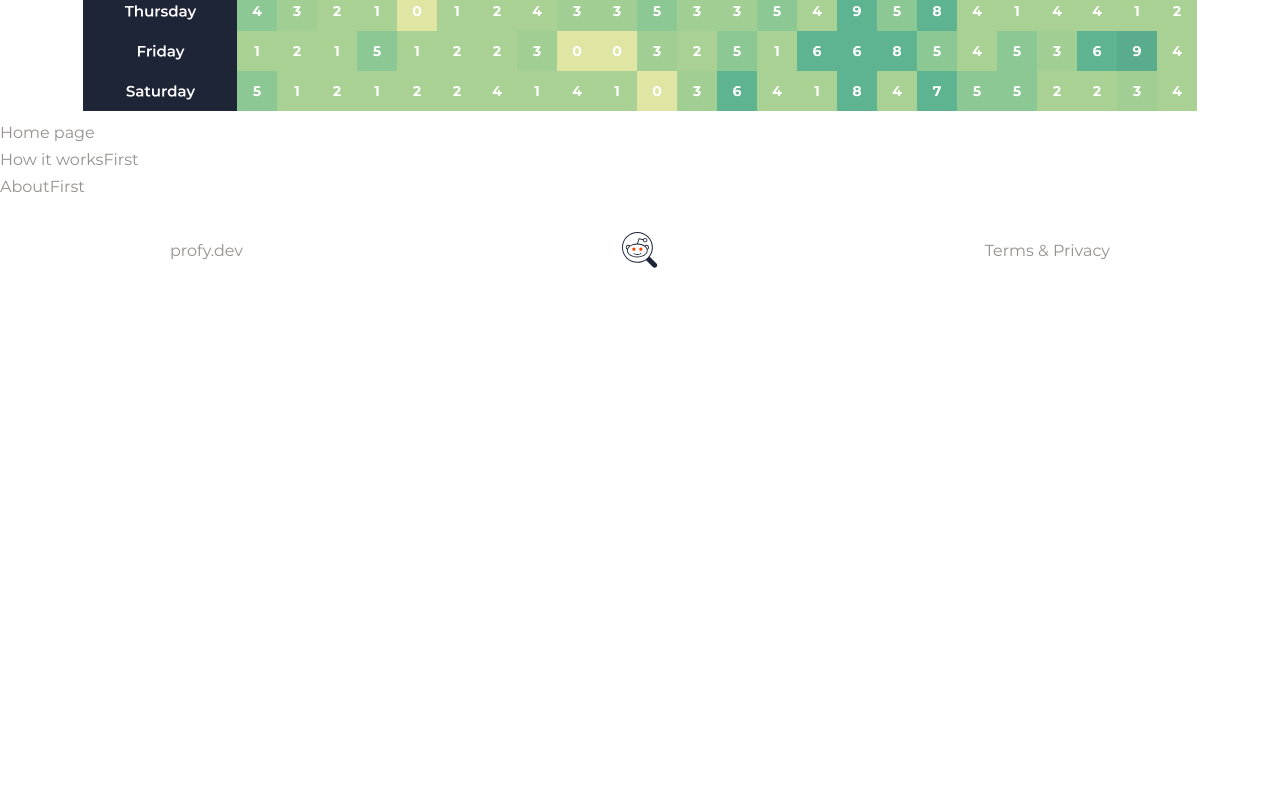
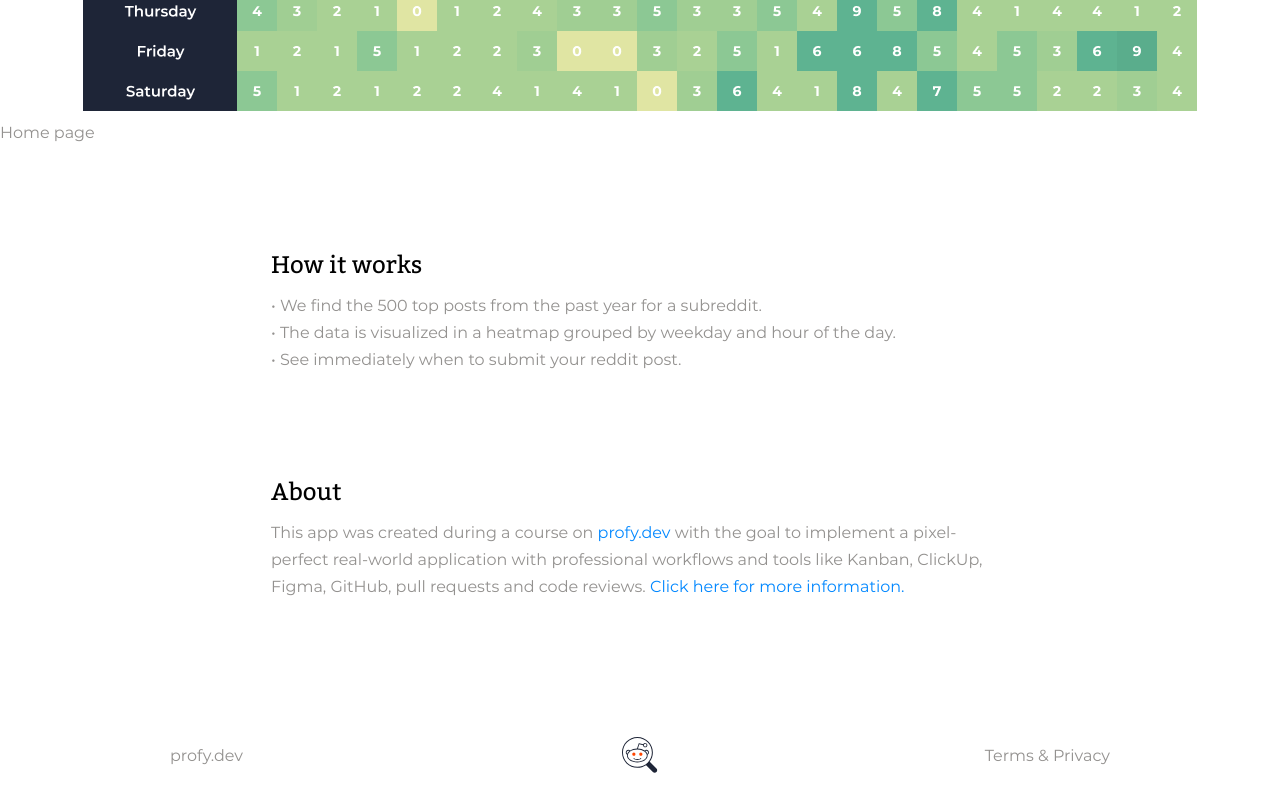
Before and after one commit to egordanilov/reddit-timer, a React (Create React App) app: page / in a window 1280 px wide. Shown: the part 650-1447 px from the top of the page. Before the commit the page ends 950 px from the top, so only its background shows below. Built offline with nearby package versions, Linux system fonts and the light colour scheme.

Commit message:
Info section reimplemented, tests still to be added

```diff
--- a/src/components/Info.js
+++ b/src/components/Info.js
@@ -1,11 +1,12 @@
 import React from 'react';
 import { string, node } from 'prop-types';
 import InfoStyled from '../styles/InfoStyled.style';
+import InfoSectionHeader from '../styles/InfoSectionHeader.style';
 
 function Info({ id, headline, children }) {
   return (
     <InfoStyled id={id}>
-      { headline }
+      <InfoSectionHeader>{ headline }</InfoSectionHeader>
       { children }
     </InfoStyled>
   );
--- a/src/components/InfoSection.js
+++ b/src/components/InfoSection.js
@@ -1,12 +1,25 @@
 import React from 'react';
 import InfoSectionWrapper from '../styles/InfoSectionWrapper.style';
 import Info from './Info';
+import InfoLink from '../styles/InfoLink.style';
 
 function InfoSection() {
   return (
     <InfoSectionWrapper>
-      <Info id="how-it-works" headline="How it works">First</Info>
-      <Info id="about" headline="About">First</Info>
+      <Info id="how-it-works" headline="How it works">
+        • We find the 500 top posts from the past year for a subreddit.
+        <br />
+        • The data is visualized in a heatmap grouped by weekday and hour of the day.
+        <br />
+        • See immediately when to submit your reddit post.
+      </Info>
+      {/* eslint-disable */}
+      <Info id="about" headline="About">
+        This app was created during a course on
+        <InfoLink href="https://profy.dev" target="_blank" rel="noopener noreferrer"> profy.dev </InfoLink> with the goal to implement a pixel-perfect real-world application with professional workflows and tools like Kanban, ClickUp, Figma, GitHub, pull requests and code reviews.
+        <InfoLink href="https://profy.dev/employers" target="_blank" rel="noopener noreferrer"> Click here for more information.</InfoLink>
+      </Info>
+      {/* eslint-enable */}
     </InfoSectionWrapper>
   );
 }
--- a/src/styles/SectionWrapperLink.style.js
+++ b/src/styles/InfoLink.style.js
@@ -1,9 +1,9 @@
 import styled from 'styled-components';
 import theme from './theme';
 
-const SectionWrapperLink = styled.a`
+const InfoLink = styled.a`
     color: ${theme.color.link};
     text-decoration: none;
 `;
 
-export default SectionWrapperLink;
+export default InfoLink;
--- a/src/styles/SectionWrapperHeader.style.js
+++ b/src/styles/InfoSectionHeader.style.js
@@ -1,7 +1,7 @@
 import styled from 'styled-components';
 import theme from './theme';
 
-const SectionWrapperHeader = styled.h2`
+const InfoSectionHeader = styled.h2`
     font-family: ${theme.font.family.headline};
     font-style: normal;
     font-weight: 400;
@@ -11,4 +11,4 @@ const SectionWrapperHeader = styled.h2`
     margin-bottom: 12px;
 `;
 
-export default SectionWrapperHeader;
+export default InfoSectionHeader;
--- a/src/styles/InfoSectionWrapper.style.js
+++ b/src/styles/InfoSectionWrapper.style.js
@@ -1,7 +1,17 @@
 import styled from 'styled-components';
+import theme from './theme';
 
 const InfoSectionWrapper = styled.section`
-    width: 738px;
+    text-align: left;
+    max-width: 738px;
+    margin: 105px auto;
+
+    font-family: ${theme.font.family.default};
+    font-style: normal;
+    font-weight: 400;
+    font-size: 16px;
+    line-height: 27px;
+    color: ${theme.color.text};
 `;
 
 export default InfoSectionWrapper;
--- a/src/styles/InfoStyled.style.js
+++ b/src/styles/InfoStyled.style.js
@@ -1,6 +1,7 @@
 import styled from 'styled-components';
 
 const InfoStyled = styled.article`
+    margin-bottom: 105px;
 `;
 
 export default InfoStyled;
```
Also changed, not shown: src/components/About.js (deleted, +0 -23 lines), src/components/HowItWorks.js (deleted, +0 -23 lines).
